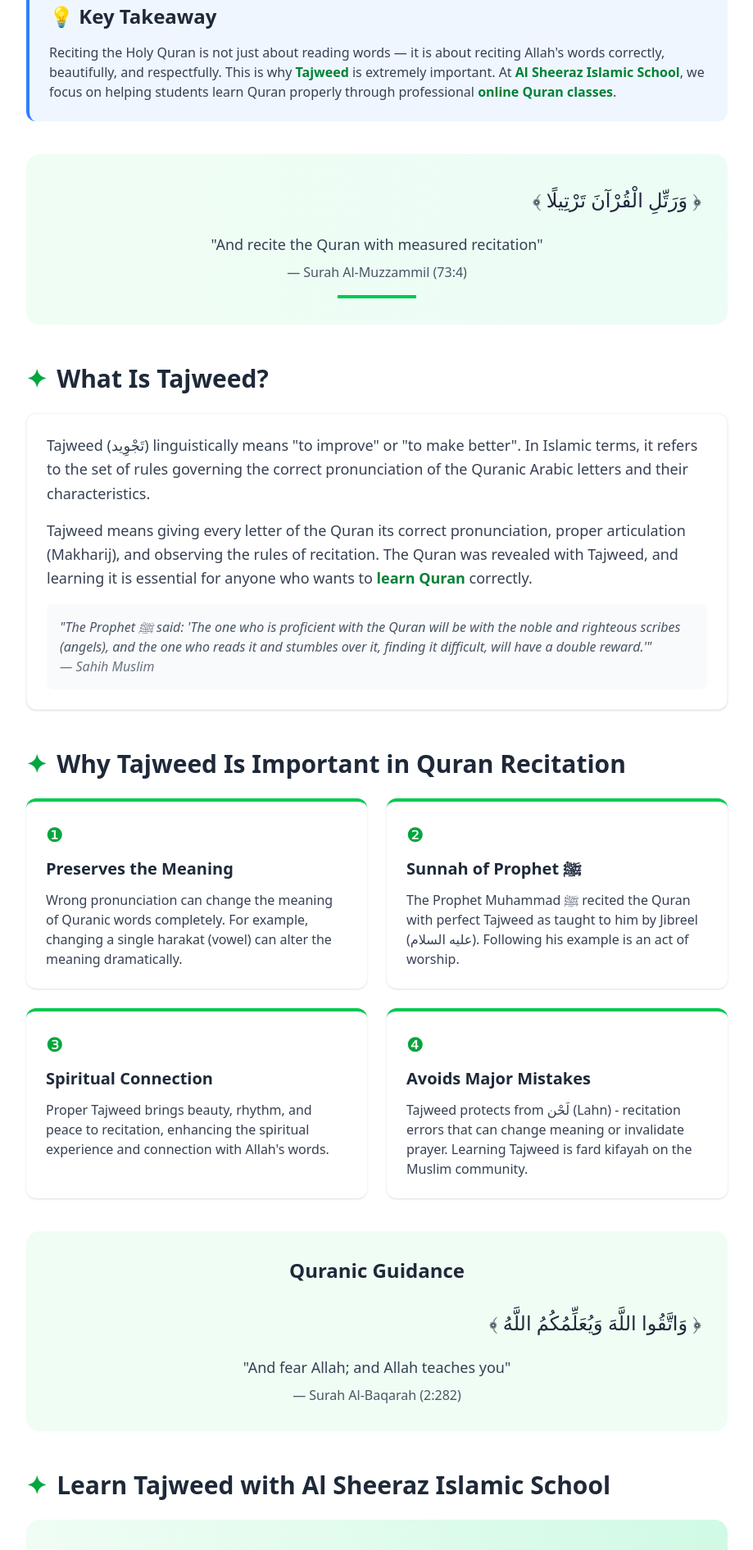
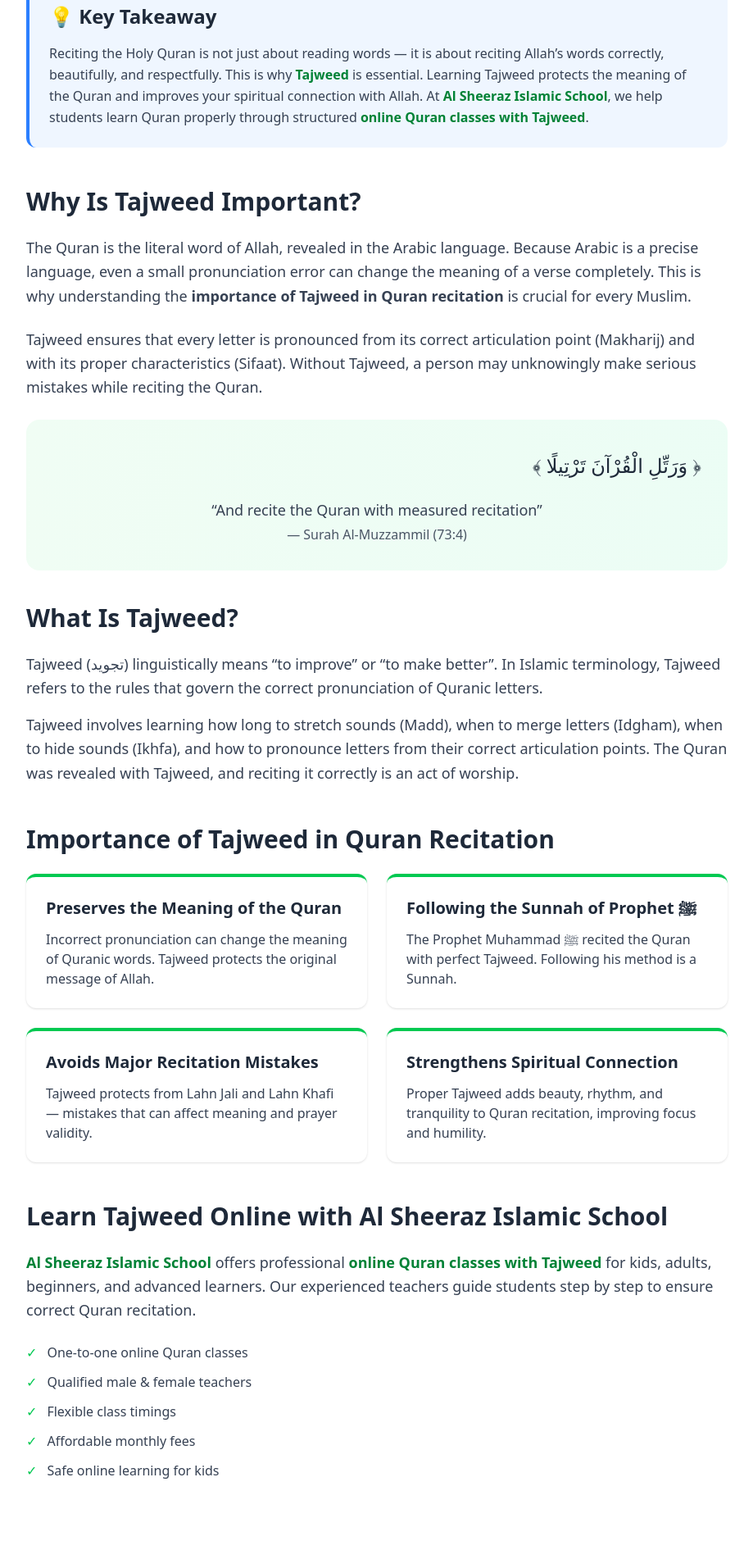
Before and after one commit to Ansarkhan012/AlSheerazAcademy, a Next.js app: page /blog/tajweed in a window 1280 px wide. Shown: the part 820-2711 px from the top of the page at 82% size, without its empty margins (180-1099 px from the left). Built offline with nearby package versions, Linux system fonts and the light colour scheme.

Commit message:
Blog fixed

```diff
--- a/app/blog/tajweed/page.tsx
+++ b/app/blog/tajweed/page.tsx
@@ -1,230 +1,235 @@
 import CTA from "@/components/CTA";
 import Image from "next/image";
 import Link from "next/link";
+import type { Metadata } from "next";
+
+export const metadata: Metadata = {
+  title:
+    "The Importance of Tajweed in Quran Recitation – Learn Tajweed Online Correctly",
+  description:
+    "Learn the importance of Tajweed in Quran recitation and why correct pronunciation matters. Join professional online Quran classes with Tajweed for kids and adults.",
+  keywords: [
+    "importance of tajweed in quran recitation",
+    "learn tajweed online",
+    "tajweed rules for beginners",
+    "online quran classes with tajweed",
+    "quran recitation with tajweed",
+    "benefits of tajweed",
+  ],
+};
 
 export default function Page() {
   return (
     <>
       <section className="max-w-4xl mx-auto px-5 py-10">
-        {/* Blog Header */}
+        {/* ================= Blog Header ================= */}
         <div className="mb-8">
-          <div className="flex items-center gap-2 text-sm text-gray-500 mb-3">
+          <div className="flex flex-wrap items-center gap-2 text-sm text-gray-500 mb-3">
             <span className="bg-green-50 text-green-700 px-3 py-1 rounded-full">
               Quran Learning
             </span>
             <span>•</span>
             <span>September 15, 2025</span>
             <span>•</span>
-            <span>3 min read</span>
+            <span>7 min read</span>
             <span>•</span>
             <span>By Sheeraz Ahmed</span>
           </div>
+
           <h1 className="text-3xl md:text-5xl font-bold mb-6 text-gray-900">
             The Importance of Tajweed in Quran Recitation
           </h1>
+
           <p className="text-xl text-gray-600 italic">
-            "And recite the Quran with measured recitation" (Quran 73:4)
+            “And recite the Quran with measured recitation” (Quran 73:4)
           </p>
         </div>
 
-        {/* Featured Image */}
+        {/* ================= Featured Image ================= */}
         <div className="mb-10 rounded-xl overflow-hidden shadow-lg">
           <Image
             src="/images/importance.avif"
-            alt="Importance of Tajweed"
-            width={800}
-            height={400}
+            alt="Importance of Tajweed in Quran Recitation"
+            width={900}
+            height={450}
             className="w-full h-64 md:h-96 object-cover"
+            priority
           />
         </div>
 
-        {/* Introduction */}
+        {/* ================= Key Takeaway ================= */}
         <div className="bg-blue-50 p-6 rounded-xl mb-10 border-l-4 border-blue-500">
-          <h2 className="text-2xl font-bold mb-4 text-gray-800">💡 Key Takeaway</h2>
-          <p className="text-gray-700">
+          <h2 className="text-2xl font-bold mb-4 text-gray-800">
+            💡 Key Takeaway
+          </h2>
+          <p className="text-gray-700 leading-relaxed">
             Reciting the Holy Quran is not just about reading words — it is about
-            reciting Allah's words correctly, beautifully, and respectfully. This is
-            why <strong className="text-green-700">Tajweed</strong> is extremely important. At{" "}
-            <strong className="text-green-700">Al Sheeraz Islamic School</strong>, we focus on helping students
-            learn Quran properly through professional{" "}
-            <strong className="text-green-700">online Quran classes</strong>.
+            reciting Allah’s words correctly, beautifully, and respectfully. This
+            is why <strong className="text-green-700">Tajweed</strong> is essential.
+            Learning Tajweed protects the meaning of the Quran and improves your
+            spiritual connection with Allah. At{" "}
+            <strong className="text-green-700">
+              Al Sheeraz Islamic School
+            </strong>
+            , we help students learn Quran properly through structured{" "}
+            <strong className="text-green-700">
+              online Quran classes with Tajweed
+            </strong>
+            .
           </p>
         </div>
 
-        {/* Quranic Verse Section */}
+        {/* ================= Introduction ================= */}
+        <h2 className="text-3xl font-bold mt-12 mb-6 text-gray-800">
+          Why Is Tajweed Important?
+        </h2>
+
+        <p className="text-lg text-gray-700 mb-6 leading-relaxed">
+          The Quran is the literal word of Allah, revealed in the Arabic language.
+          Because Arabic is a precise language, even a small pronunciation error
+          can change the meaning of a verse completely. This is why understanding
+          the <strong>importance of Tajweed in Quran recitation</strong> is crucial
+          for every Muslim.
+        </p>
+
+        <p className="text-lg text-gray-700 mb-6 leading-relaxed">
+          Tajweed ensures that every letter is pronounced from its correct
+          articulation point (Makharij) and with its proper characteristics
+          (Sifaat). Without Tajweed, a person may unknowingly make serious
+          mistakes while reciting the Quran.
+        </p>
+
+        {/* ================= Quranic Verse ================= */}
         <div className="bg-gradient-to-r from-green-50 to-emerald-50 p-8 rounded-2xl mb-10 text-center">
-          <div className="text-right mb-4">
-            <p className="text-2xl leading-loose font-arabic">﴾ وَرَتِّلِ الْقُرْآنَ تَرْتِيلًا ﴿</p>
-          </div>
-          <p className="text-lg text-gray-700 mb-2">"And recite the Quran with measured recitation"</p>
-          <p className="text-gray-600">— Surah Al-Muzzammil (73:4)</p>
-          <div className="w-24 h-1 bg-green-500 mx-auto mt-4"></div>
+          <p className="text-2xl leading-loose font-arabic text-right mb-4">
+            ﴾ وَرَتِّلِ الْقُرْآنَ تَرْتِيلًا ﴿
+          </p>
+          <p className="text-lg text-gray-700">
+            “And recite the Quran with measured recitation”
+          </p>
+          <p className="text-gray-600 mt-1">
+            — Surah Al-Muzzammil (73:4)
+          </p>
         </div>
 
-        {/* What Is Tajweed? */}
-        <h2 className="text-3xl font-bold mt-12 mb-6 text-gray-800 flex items-center gap-3">
-          <span className="text-green-600">✦</span>
+        {/* ================= What Is Tajweed ================= */}
+        <h2 className="text-3xl font-bold mb-6 text-gray-800">
           What Is Tajweed?
         </h2>
-        <div className="bg-white p-6 rounded-xl shadow-sm mb-8 border border-gray-100">
-          <p className="mb-4 text-gray-700 text-lg leading-relaxed">
-            Tajweed (تَجْوِيد) linguistically means "to improve" or "to make better". In Islamic terms, it refers to the set of rules governing the correct pronunciation of the Quranic Arabic letters and their characteristics.
+
+        <p className="text-lg text-gray-700 mb-4 leading-relaxed">
+          Tajweed (تجويد) linguistically means “to improve” or “to make better”.
+          In Islamic terminology, Tajweed refers to the rules that govern the
+          correct pronunciation of Quranic letters.
         </p>
-          <p className="mb-4 text-gray-700 text-lg leading-relaxed">
-            Tajweed means giving every letter of the Quran its correct pronunciation,
-            proper articulation (Makharij), and observing the rules of recitation.
-            The Quran was revealed with Tajweed, and learning it is essential for
-            anyone who wants to <strong className="text-green-700">learn Quran</strong> correctly.
+
+        <p className="text-lg text-gray-700 mb-6 leading-relaxed">
+          Tajweed involves learning how long to stretch sounds (Madd), when to
+          merge letters (Idgham), when to hide sounds (Ikhfa), and how to pronounce
+          letters from their correct articulation points. The Quran was revealed
+          with Tajweed, and reciting it correctly is an act of worship.
         </p>
-          <div className="bg-gray-50 p-4 rounded-lg mt-4">
-            <p className="text-gray-600 italic">
-              "The Prophet ﷺ said: 'The one who is proficient with the Quran will be with the noble and righteous scribes (angels), and the one who reads it and stumbles over it, finding it difficult, will have a double reward.'"
-              <br />
-              <span className="text-gray-500">— Sahih Muslim</span>
-            </p>
-          </div>
-        </div>
 
-        {/* Why Tajweed Is Important */}
-        <h2 className="text-3xl font-bold mt-12 mb-6 text-gray-800 flex items-center gap-3">
-          <span className="text-green-600">✦</span>
-          Why Tajweed Is Important in Quran Recitation
+        {/* ================= Importance Cards ================= */}
+        <h2 className="text-3xl font-bold mt-12 mb-6 text-gray-800">
+          Importance of Tajweed in Quran Recitation
         </h2>
 
         <div className="grid md:grid-cols-2 gap-6 mb-10">
-          <div className="bg-white p-6 rounded-xl shadow-sm border-t-4 border-green-500">
-            <div className="text-green-600 text-2xl mb-3">❶</div>
-            <h3 className="text-xl font-semibold mb-3 text-gray-800">Preserves the Meaning</h3>
-            <p className="text-gray-700">
-              Wrong pronunciation can change the meaning of Quranic words completely. For example, changing a single harakat (vowel) can alter the meaning dramatically.
-            </p>
+          {[
+            {
+              title: "Preserves the Meaning of the Quran",
+              text: "Incorrect pronunciation can change the meaning of Quranic words. Tajweed protects the original message of Allah.",
+            },
+            {
+              title: "Following the Sunnah of Prophet ﷺ",
+              text: "The Prophet Muhammad ﷺ recited the Quran with perfect Tajweed. Following his method is a Sunnah.",
+            },
+            {
+              title: "Avoids Major Recitation Mistakes",
+              text: "Tajweed protects from Lahn Jali and Lahn Khafi — mistakes that can affect meaning and prayer validity.",
+            },
+            {
+              title: "Strengthens Spiritual Connection",
+              text: "Proper Tajweed adds beauty, rhythm, and tranquility to Quran recitation, improving focus and humility.",
+            },
+          ].map((item, i) => (
+            <div
+              key={i}
+              className="bg-white p-6 rounded-xl shadow-sm border-t-4 border-green-500"
+            >
+              <h3 className="text-xl font-semibold mb-3 text-gray-800">
+                {item.title}
+              </h3>
+              <p className="text-gray-700">{item.text}</p>
+            </div>
+          ))}
         </div>
 
-          <div className="bg-white p-6 rounded-xl shadow-sm border-t-4 border-green-500">
-            <div className="text-green-600 text-2xl mb-3">❷</div>
-            <h3 className="text-xl font-semibold mb-3 text-gray-800">Sunnah of Prophet ﷺ</h3>
-            <p className="text-gray-700">
-              The Prophet Muhammad ﷺ recited the Quran with perfect Tajweed as taught to him by Jibreel (عليه السلام). Following his example is an act of worship.
-            </p>
-          </div>
+        {/* ================= Online Learning ================= */}
+        <h2 className="text-3xl font-bold mt-12 mb-6 text-gray-800">
+          Learn Tajweed Online with Al Sheeraz Islamic School
+        </h2>
 
-          <div className="bg-white p-6 rounded-xl shadow-sm border-t-4 border-green-500">
-            <div className="text-green-600 text-2xl mb-3">❸</div>
-            <h3 className="text-xl font-semibold mb-3 text-gray-800">Spiritual Connection</h3>
-            <p className="text-gray-700">
-              Proper Tajweed brings beauty, rhythm, and peace to recitation, enhancing the spiritual experience and connection with Allah's words.
-            </p>
-          </div>
-
-          <div className="bg-white p-6 rounded-xl shadow-sm border-t-4 border-green-500">
-            <div className="text-green-600 text-2xl mb-3">❹</div>
-            <h3 className="text-xl font-semibold mb-3 text-gray-800">Avoids Major Mistakes</h3>
-            <p className="text-gray-700">
-              Tajweed protects from لَحْن (Lahn) - recitation errors that can change meaning or invalidate prayer. Learning Tajweed is fard kifayah on the Muslim community.
-            </p>
-          </div>
-        </div>
-
-
-        <div className="bg-green-50 p-8 rounded-2xl mb-10">
-          <h3 className="text-2xl font-bold mb-6 text-center text-gray-800">Quranic Guidance</h3>
-          <div className="text-right mb-4">
-            <p className="text-2xl leading-loose font-arabic">﴾ وَاتَّقُوا اللَّهَ وَيُعَلِّمُكُمُ اللَّهُ ﴿</p>
-          </div>
-          <p className="text-lg text-gray-700 mb-2 text-center">"And fear Allah; and Allah teaches you"</p>
-          <p className="text-gray-600 text-center">— Surah Al-Baqarah (2:282)</p>
-        </div>
-
-        {/* Learn Tajweed with Al Sheeraz Islamic School */}
-        <h2 className="text-3xl font-bold mt-12 mb-6 text-gray-800 flex items-center gap-3">
-          <span className="text-green-600">✦</span>
-          Learn Tajweed with Al Sheeraz Islamic School
-        </h2>
-        <div className="bg-gradient-to-r from-green-50 to-emerald-100 p-8 rounded-2xl mb-10">
-          <p className="mb-6 text-gray-700 text-lg">
-            <strong className="text-green-700">Al Sheeraz Islamic School</strong> offers professional{" "}
-            <strong className="text-green-700">online Quran classes</strong> for kids, adults, beginners, and
-            advanced learners. Our experienced teachers help students learn Quran
-            with Tajweed step by step.
+        <p className="text-lg text-gray-700 mb-6 leading-relaxed">
+          <strong className="text-green-700">
+            Al Sheeraz Islamic School
+          </strong>{" "}
+          offers professional{" "}
+          <strong className="text-green-700">
+            online Quran classes with Tajweed
+          </strong>{" "}
+          for kids, adults, beginners, and advanced learners. Our experienced
+          teachers guide students step by step to ensure correct Quran recitation.
         </p>
 
-          <div className="grid grid-cols-2 md:grid-cols-4 gap-4 mt-6">
-            <div className="text-center p-4 bg-white rounded-lg shadow-sm">
-              <div className="text-3xl mb-2">🎯</div>
-              <p className="font-semibold">Expert Teachers</p>
-            </div>
-            <div className="text-center p-4 bg-white rounded-lg shadow-sm">
-              <div className="text-3xl mb-2">📱</div>
-              <p className="font-semibold">Online Platform</p>
-            </div>
-            <div className="text-center p-4 bg-white rounded-lg shadow-sm">
-              <div className="text-3xl mb-2">👨‍👩‍👧‍👦</div>
-              <p className="font-semibold">All Ages</p>
-            </div>
-            <div className="text-center p-4 bg-white rounded-lg shadow-sm">
-              <div className="text-3xl mb-2">⏰</div>
-              <p className="font-semibold">Flexible Timing</p>
-            </div>
-          </div>
-        </div>
-
-        {/* Benefits of Online Quran Classes */}
-        <h2 className="text-3xl font-bold mt-12 mb-6 text-gray-800 flex items-center gap-3">
-          <span className="text-green-600">✦</span>
-          Benefits of Online Quran Classes
-        </h2>
-
-        <div className="bg-white rounded-xl p-6 shadow-sm mb-10">
-          <ul className="space-y-4">
+        <ul className="space-y-3 mb-10">
           {[
-              "Learn Quran from anywhere in the world - No geographical limitations",
-              "Flexible class timings that suit your schedule",
-              "Male & female teachers available for comfortable learning",
-              "Affordable monthly fee with value-for-money education",
-              "One-on-one attention and personalized learning plans",
-              "Progress tracking and regular assessments",
-              "Interactive learning tools and digital resources",
-              "Safe and secure online learning environment for kids"
-            ].map((benefit, index) => (
-              <li key={index} className="flex items-start gap-3">
-                <span className="text-green-500 mt-1">✓</span>
-                <span className="text-gray-700">{benefit}</span>
+            "One-to-one online Quran classes",
+            "Qualified male & female teachers",
+            "Flexible class timings",
+            "Affordable monthly fees",
+            "Safe online learning for kids",
+          ].map((item, i) => (
+            <li key={i} className="flex gap-3">
+              <span className="text-green-500">✓</span>
+              <span className="text-gray-700">{item}</span>
             </li>
           ))}
         </ul>
-        </div>
 
-        {/* Final Call to Action */}
+        {/* ================= CTA ================= */}
         <div className="text-center py-12">
           <h2 className="text-3xl font-bold mb-6 text-gray-800">
             Start Learning Quran with Tajweed Today
           </h2>
           <p className="text-xl text-gray-700 mb-8 max-w-2xl mx-auto">
-            Learning Tajweed is an act of worship that brings you closer to Allah.
-            Join thousands of students who have improved their Quran recitation
-            through our trusted <strong className="text-green-700">online Quran classes</strong>.
+            Learning Tajweed is an act of worship. Improve your Quran recitation
+            and strengthen your connection with Allah through trusted online Quran
+            classes.
           </p>
 
-          <div className="bg-gray-900 text-white p-8 rounded-2xl max-w-2xl mx-auto mb-10">
-            <p className="text-2xl mb-4">"The best of you are those who learn the Quran and teach it."</p>
-            <p className="text-gray-300">— Sahih Bukhari</p>
-          </div>
-
-          <p className="text-lg text-gray-600 mb-4">
-            Ready to begin your Tajweed journey?
-          </p>
-          <Link href={"/contact"} className="bg-green-600 hover:bg-green-700 text-white font-semibold py-3 px-8 rounded-lg text-lg transition duration-300 transform hover:scale-105">
+          <Link
+            href="/contact"
+            className="bg-green-600 hover:bg-green-700 text-white font-semibold py-3 px-8 rounded-lg text-lg transition transform hover:scale-105"
+          >
             Enroll Now
           </Link>
         </div>
 
-        {/* Tags */}
+        {/* ================= Tags ================= */}
         <div className="border-t pt-8 mt-8">
           <div className="flex flex-wrap gap-2">
-            {["Tajweed", "Quran", "Recitation", "Online Learning", "Islamic Education", "Quran Tajweed", "Arabic Pronunciation", "Quran Classes"].map((tag) => (
+            {[
+              "Tajweed",
+              "Quran Recitation",
+              "Learn Tajweed Online",
+              "Online Quran Classes",
+              "Islamic Education",
+            ].map((tag) => (
               <span
                 key={tag}
-                className="bg-gray-100 hover:bg-gray-200 text-gray-700 px-4 py-2 rounded-full text-sm transition cursor-pointer"
+                className="bg-gray-100 text-gray-700 px-4 py-2 rounded-full text-sm"
               >
                 #{tag}
               </span>
@@ -233,7 +238,8 @@ export default function Page() {
         </div>
       </section>
 
-      <section className="mt-4">
+      {/* ================= Global CTA ================= */}
+      <section className="mt-6">
         <CTA />
       </section>
     </>
--- a/app/online-quran-classes-for-kids/page.tsx
+++ b/app/online-quran-classes-for-kids/page.tsx
@@ -8,6 +8,6 @@ export const metadata = {
 
 export default function page() {
   return (
-    <div>page</div>
+    <div className=''>page</div>
   )
 }
```
Lines whose indentation alone changed are shown as unchanged.
